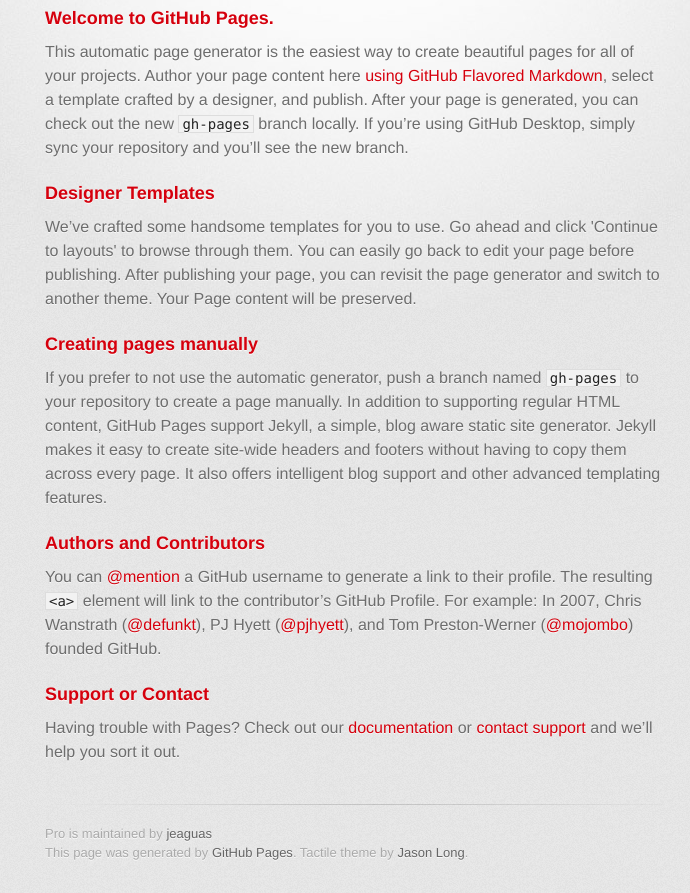
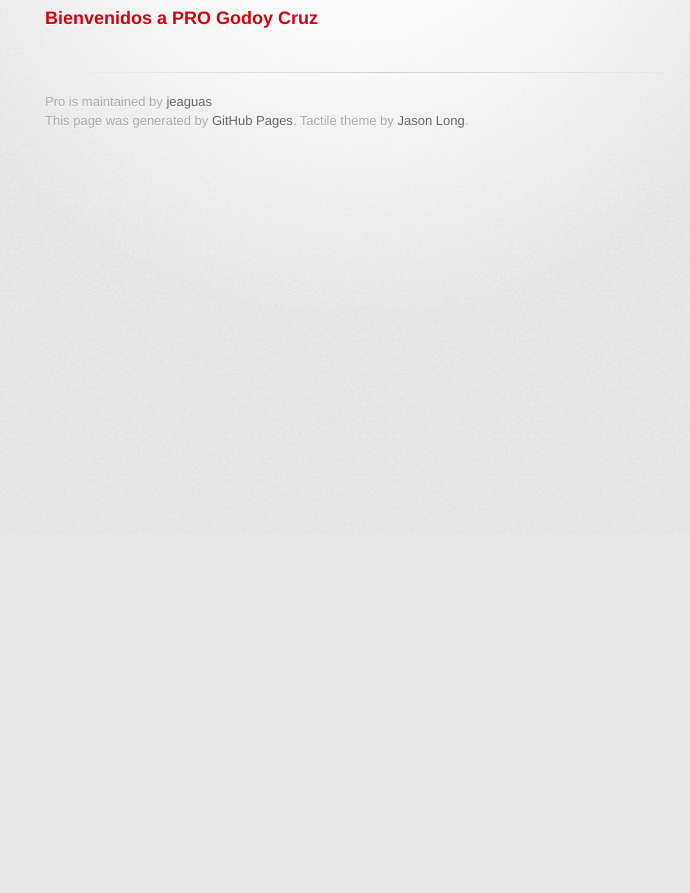
Before and after one commit to jeaguas/GCZ4, a plain HTML site: page index.html in a window 1280 px wide. Shown: the part 266-1159 px from the top of the page, without its empty margins (285-975 px from the left). After the commit the page ends 800 px from the top, so only its background shows below. Drawn offline with Linux system fonts and the light colour scheme; a web font is replaced by a local one.

```diff
--- a/index.html
+++ b/index.html
@@ -32,29 +32,7 @@
 
         <section id="main_content">
           <h3>
-<a id="welcome-to-github-pages" class="anchor" href="#welcome-to-github-pages" aria-hidden="true"><span aria-hidden="true" class="octicon octicon-link"></span></a>Welcome to GitHub Pages.</h3>
-
-<p>This automatic page generator is the easiest way to create beautiful pages for all of your projects. Author your page content here <a href="https://guides.github.com/features/mastering-markdown/">using GitHub Flavored Markdown</a>, select a template crafted by a designer, and publish. After your page is generated, you can check out the new <code>gh-pages</code> branch locally. If you’re using GitHub Desktop, simply sync your repository and you’ll see the new branch.</p>
-
-<h3>
-<a id="designer-templates" class="anchor" href="#designer-templates" aria-hidden="true"><span aria-hidden="true" class="octicon octicon-link"></span></a>Designer Templates</h3>
-
-<p>We’ve crafted some handsome templates for you to use. Go ahead and click 'Continue to layouts' to browse through them. You can easily go back to edit your page before publishing. After publishing your page, you can revisit the page generator and switch to another theme. Your Page content will be preserved.</p>
-
-<h3>
-<a id="creating-pages-manually" class="anchor" href="#creating-pages-manually" aria-hidden="true"><span aria-hidden="true" class="octicon octicon-link"></span></a>Creating pages manually</h3>
-
-<p>If you prefer to not use the automatic generator, push a branch named <code>gh-pages</code> to your repository to create a page manually. In addition to supporting regular HTML content, GitHub Pages support Jekyll, a simple, blog aware static site generator. Jekyll makes it easy to create site-wide headers and footers without having to copy them across every page. It also offers intelligent blog support and other advanced templating features.</p>
-
-<h3>
-<a id="authors-and-contributors" class="anchor" href="#authors-and-contributors" aria-hidden="true"><span aria-hidden="true" class="octicon octicon-link"></span></a>Authors and Contributors</h3>
-
-<p>You can <a href="https://help.github.com/articles/basic-writing-and-formatting-syntax/#mentioning-users-and-teams" class="user-mention">@mention</a> a GitHub username to generate a link to their profile. The resulting <code>&lt;a&gt;</code> element will link to the contributor’s GitHub Profile. For example: In 2007, Chris Wanstrath (<a href="https://github.com/defunkt" class="user-mention">@defunkt</a>), PJ Hyett (<a href="https://github.com/pjhyett" class="user-mention">@pjhyett</a>), and Tom Preston-Werner (<a href="https://github.com/mojombo" class="user-mention">@mojombo</a>) founded GitHub.</p>
-
-<h3>
-<a id="support-or-contact" class="anchor" href="#support-or-contact" aria-hidden="true"><span aria-hidden="true" class="octicon octicon-link"></span></a>Support or Contact</h3>
-
-<p>Having trouble with Pages? Check out our <a href="https://help.github.com/pages">documentation</a> or <a href="https://github.com/contact">contact support</a> and we’ll help you sort it out.</p>
+<a id="bienvenidos-a-pro-godoy-cruz" class="anchor" href="#bienvenidos-a-pro-godoy-cruz" aria-hidden="true"><span aria-hidden="true" class="octicon octicon-link"></span></a>Bienvenidos a PRO Godoy Cruz</h3>
         </section>
 
         <footer>
```
Also changed, not shown: params.json (+1 -1 lines).
